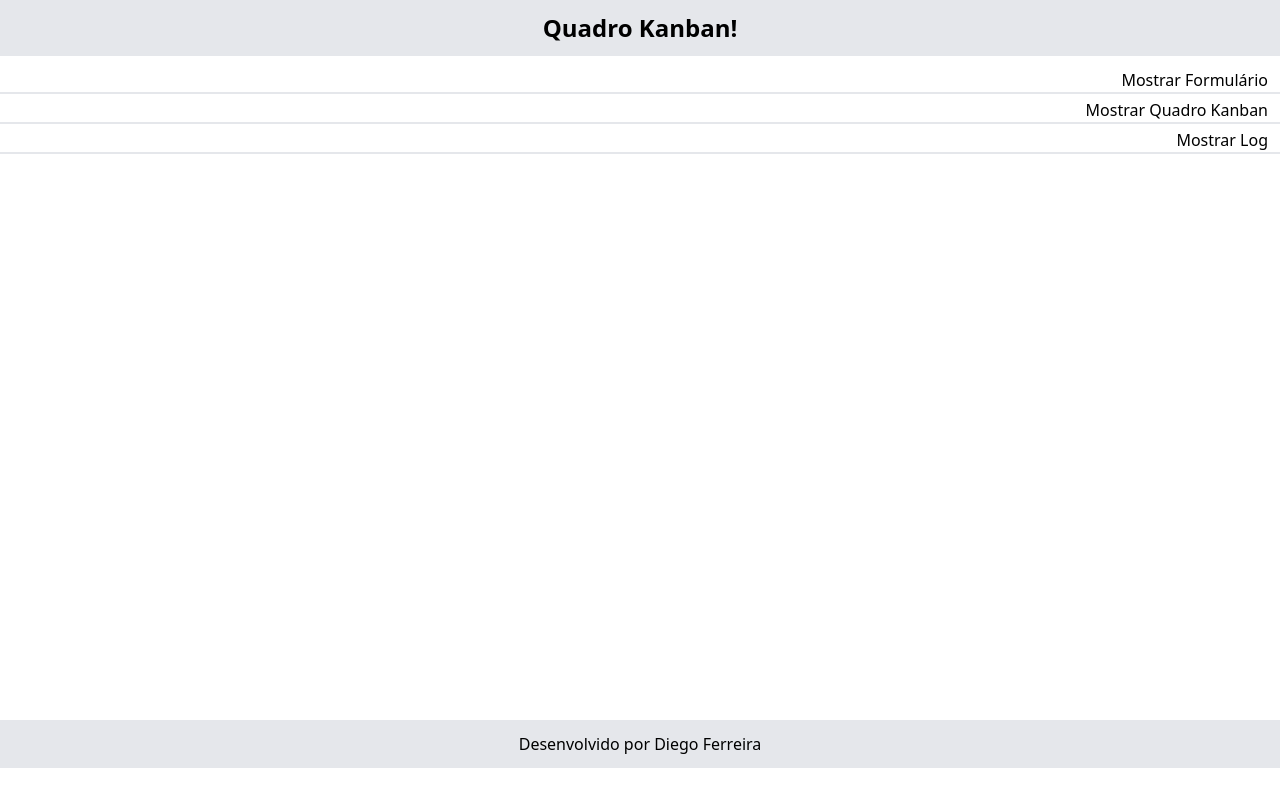
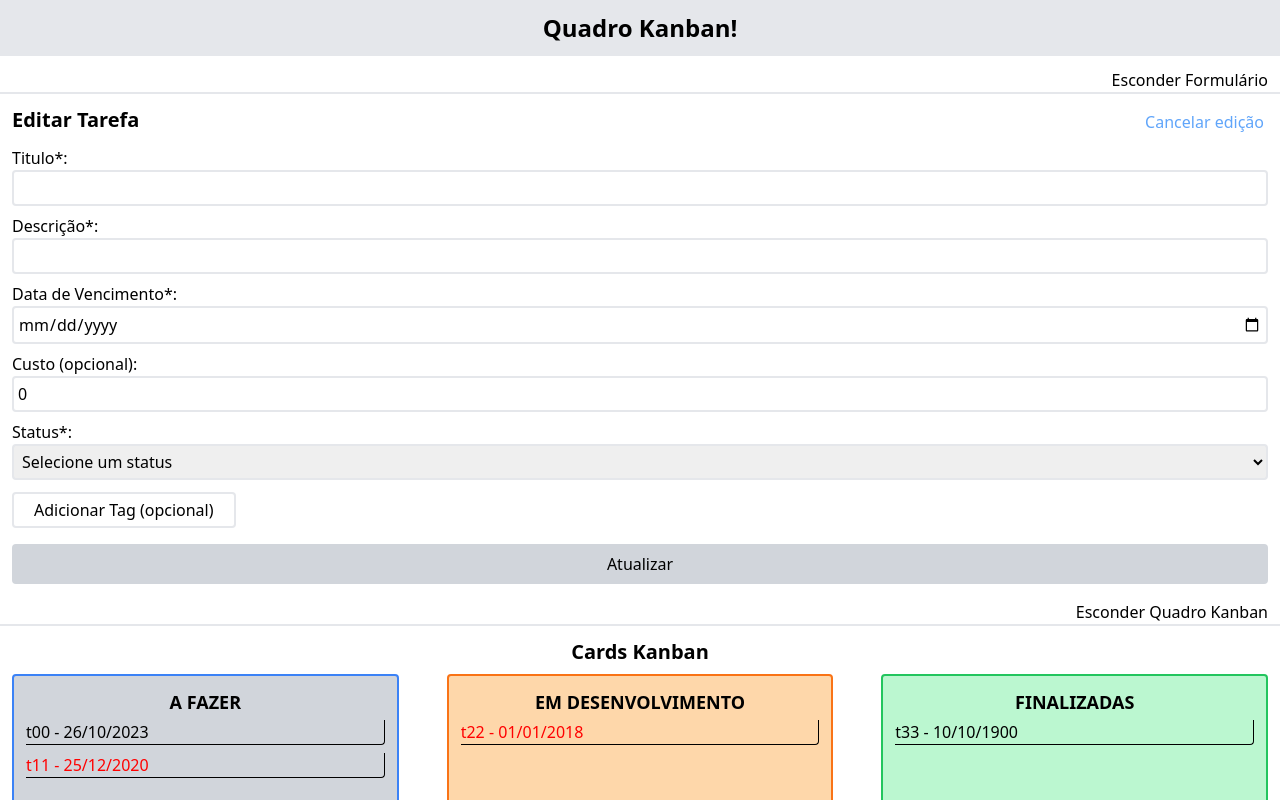
Before and after one commit to diegonf/Studies_SantanderCoders_FrontEndAngularI, an Angular app in the folder proj/: page / in a window 1280 px wide. Shown: the top 800 px of the page. Built offline with nearby package versions, Linux system fonts and the light colour scheme.

Commit message:
finalizado edit

```diff
--- a/proj/src/app/app.component.html
+++ b/proj/src/app/app.component.html
@@ -8,7 +8,13 @@
       <button class="mr-3" (click)="setShowForm(false)" *ngIf="showForm">Esconder Formulário</button>
     </div>
     <!-- <app-task-form [tasks]="listTask" ></app-task-form> -->
-    <app-task-form-reactive (addTask)="addNewTask($event)" *ngIf="showForm"></app-task-form-reactive>
+    <app-task-form-reactive
+      *ngIf="showForm"
+      (addTask)="addNewTask($event)"
+      (editTask)="editTask($event)"
+      (cancelEditting)="setEditTask(null)"
+      [taskToBeEditted]="taskToBeEditted"
+    ></app-task-form-reactive>
   </div>
   <div class="mb-1">
     <div class="border-b-2 flex justify-end">
@@ -23,11 +29,16 @@
       <button class="mr-3" (click)="setShowLog(true)" *ngIf="!showLog">Mostrar Log</button>
       <button class="mr-3" (click)="setShowLog(false)" *ngIf="showLog">Esconder Log</button>
     </div>
-    <app-task-table [taskList]="tableListTask" *ngIf="showLog"></app-task-table>
+    <app-task-table [log]="log" *ngIf="showLog"></app-task-table>
   </div>
 
   <div>
-    <app-task-view [selectedTask]="selectedTask" (hideTask)="setHideTask()"></app-task-view>
+    <app-task-view
+      [selectedTask]="selectedTask"
+      (hideTask)="setHideTask()"
+      (editTask)="setEditTask($event)"
+      (deleteTask)="deleteTask($event)"
+    ></app-task-view>
   </div>
 </main>
 <footer class="bg-gray-200 w-screen">
--- a/proj/src/app/app.component.ts
+++ b/proj/src/app/app.component.ts
@@ -1,13 +1,5 @@
 import { Component } from '@angular/core';
 import { Task } from './models/task.model';
-
-// export interface IListTask {
-//   title: string;
-//   description: string;
-//   date: Date;
-//   category: string;
-//   status: string;
-// }
 
 @Component({
   selector: 'app-root',
@@ -17,67 +9,49 @@ import { Task } from './models/task.model';
 export class AppComponent {
   listTask: Task[] = [
     {
-      title: 'tarefa a fazer',
-      description: 'desc a fazer',
-      cost: 10,
+      id: 0,
+      title: 't00',
+      description: 'd0',
+      cost: 0,
       date: new Date(),
       status: 'A Fazer',
       tags: ['Angular', 'Angular2']
     },
     {
-      title: 'tarefa a fazer',
-      description: 'desc a fazer',
-      cost: 10,
+      id: 1,
+      title: 't11',
+      description: 'd1',
+      cost: 1,
       date: new Date('12/25/2020'),
       status: 'A Fazer',
-      tags: []
+      tags: ['tarefa1', 'sei la']
     },
     {
-      title: 'tarefa a fazer',
-      description: 'desc a fazer',
-      cost: 10,
-      date: new Date('02/06/1991'),
-      status: 'A Fazer',
-      tags: []
+      id: 2,
+      title: 't22',
+      description: 'd2',
+      cost: 2,
+      date: new Date('01/01/2018'),
+      status: 'Em Desenvolvimento',
+      tags: ['2']
     },
     {
-      title: 'tarefa em andamento',
-      description: 'desc em andamento',
-      cost: 10,
-      date: new Date(),
-      status: 'Em Desenvolvimento',
-      tags: []
-    },
-    {
-      title: 'tarefa em andamento',
-      description: 'desc em andamento',
-      cost: 10,
-      date: new Date('01/01/2018'),
-      status: 'Em Desenvolvimento',
-      tags: []
-    },
-    {
-      title: 'tarefa finalizada',
-      description: 'desc finalizada',
-      cost: 10,
-      date: new Date(),
-      status: 'Finalizada',
-      tags: []
-    },
-    {
-      title: 'tarefa finalizada',
-      description: 'desc finalizada',
-      cost: 10,
+      id: 3,
+      title: 't33',
+      description: 'd3',
+      cost: 3,
       date: new Date('10/10/1900'),
       status: 'Finalizada',
-      tags: []
-    }
+      tags: ['finalizada a mto tempo', 'nois']
+    },
   ];
+  taskToBeEditted: Task | null = null;
   selectedTask: Task | null = null;
-  tableListTask: Task[] = [];
-  showForm = false;
-  showKanban = false;
-  showLog = false;
+  log: Task[] = [];
+  showForm = true;
+  showKanban = true;
+  showLog = true;
+  id = 10;
 
   setShowForm(showForm: boolean) {
     this.showForm = showForm;
@@ -91,7 +65,7 @@ export class AppComponent {
 
   setSelectedTask(task: Task) {
     this.selectedTask = task;
-    this.tableListTask.push(task);
+    this.log.push(task);
   }
 
   setHideTask() {
@@ -99,7 +73,35 @@ export class AppComponent {
   }
 
   addNewTask(task: Task) {
-    this.listTask.push(task);
+    this.listTask.push({...task, id: ++this.id});
     alert('Tarefa cadastrada com sucesso!');
   }
+
+  deleteTask(task: Task) {
+    const taskIndex = this.listTask.findIndex(item => item.id === task.id);
+    if(taskIndex === -1) {
+      alert(`ID ${task.id} não encontrado!`);
+      return;
+    }
+
+    this.listTask.splice(taskIndex, 1);
+    this.taskToBeEditted = null;
+    alert(`Task #${task.id} deletada com sucesso!`);
+  }
+
+  setEditTask(task: Task | null){
+    this.taskToBeEditted = task;
+    if(task) this.showForm = true;
+  }
+
+  editTask(task: Task) {
+    const taskIndex = this.listTask.findIndex(item => item.id === task.id);
+    if(taskIndex === -1) {
+      alert(`ID ${task.id} não encontrado!`);
+      return;
+    }
+    this.listTask.splice(taskIndex, 1, task);
+    this.taskToBeEditted = null;
+    alert(`Task #${task.id} alterada com sucesso!`);
+  }
 }
--- a/proj/src/app/components/task-form-reactive/task-form-reactive.component.html
+++ b/proj/src/app/components/task-form-reactive/task-form-reactive.component.html
@@ -1,5 +1,11 @@
-<div class="mx-auto max-w-xl p-3 container">
-    <h2 class="w-full mb-3 font-bold text-xl">Adicionar Nova Tarefa</h2>
+<div class="mx-auto w-full p-3 container relative">
+    <ng-container *ngIf="!editTask">
+        <h2 class="w-full mb-3 font-bold text-xl">Adicionar Nova Tarefa</h2>
+    </ng-container>
+    <ng-container *ngIf="editTask">
+        <h2 class="w-full mb-3 font-bold text-xl">Editar Tarefa</h2>
+        <button class="text-blue-400 hover:underline absolute top-4 right-4" (click)="setCancelEditting()">Cancelar edição</button>
+    </ng-container>
 
     <form [formGroup]="taskForm" (ngSubmit)="submitTask(formDir)" #formDir="ngForm" class="w-full">
         <div class="w-full mb-2">
@@ -68,6 +74,11 @@
             </div>
         </div>
 
-        <button type="submit" class="mt-2 w-full text-center p-1 bg-gray-300 rounded">Enviar</button>
+        <ng-container *ngIf="!editTask">
+            <button type="submit" class="mt-2 w-full text-center p-2 bg-gray-300 rounded">Adicionar</button>
+        </ng-container>
+        <ng-container *ngIf="editTask">
+            <button type="submit" class="mt-2 w-full text-center p-2 bg-gray-300 rounded">Atualizar</button>
+        </ng-container>
     </form>
 </div>
--- a/proj/src/app/components/task-form-reactive/task-form-reactive.component.ts
+++ b/proj/src/app/components/task-form-reactive/task-form-reactive.component.ts
@@ -1,4 +1,4 @@
-import { Component, EventEmitter, Input, Output } from '@angular/core';
+import { Component, EventEmitter, Input, OnInit, Output } from '@angular/core';
 import { FormArray, FormBuilder, FormGroup, FormGroupDirective, NgForm, Validators } from '@angular/forms';
 import { Task } from 'src/app/models/task.model';
 
@@ -10,8 +10,20 @@ import { Task } from 'src/app/models/task.model';
 export class TaskFormReactiveComponent {
   constructor(private formBuilder: FormBuilder) { }
 
-  @Input() editTask: Task | null = null;
+  @Input() taskToBeEditted: Task | null = null;
   @Output() addTask = new EventEmitter();
+  @Output() editTask = new EventEmitter();
+  @Output() cancelEditting = new EventEmitter();
+
+  ngOnChanges() {
+    if(this.taskToBeEditted) {
+      this.taskForm.reset({
+        ...this.taskToBeEditted,
+        date: new Date(this.taskToBeEditted.date).toISOString().split('T')[0]
+      });
+      this.taskToBeEditted.tags.forEach(tag => this.addTag(tag));
+    }
+  }
 
   public taskForm: FormGroup = this.formBuilder.group({
     title: ['', Validators.required],
@@ -32,15 +44,24 @@ export class TaskFormReactiveComponent {
 
   submitTask(formDir: FormGroupDirective) {
     if (this.taskForm.invalid) return;
-    this.addTask.emit(this.taskForm.value);
 
-    this.clearForm(formDir);
+    if(this.taskToBeEditted) {
+      this.editTask.emit({...this.taskForm.value, id: this.taskToBeEditted.id})
+    } else {
+      this.addTask.emit(this.taskForm.value);
+    }
+
+    formDir.resetForm(); // limpa o FormGroupDirective para limpar os estados do form (valid / invalid / submitted)
+    this.clearForm();
   }
 
-  clearForm(formDir: FormGroupDirective) {
-    formDir.resetForm(); // limpa o FormGroupDirective para limpar os estados do form (valid / invalid / submitted)
+  setCancelEditting() {
+    this.cancelEditting.emit();
+    this.clearForm();
+  }
+
+  clearForm() {
     this.taskForm.reset(); // limpa todos os campos do formulário (exceto o tags)
-
     while (this.tags.controls.length !== 0) { // limpa todos os campos da lista tags
       this.tags.removeAt(0);
     }
--- a/proj/src/app/components/task-form/task-form.component.ts
+++ b/proj/src/app/components/task-form/task-form.component.ts
@@ -24,7 +24,7 @@ export class TaskFormComponent {
     if (form.invalid) return;
 
     const t: Task = form.value;
-    const newTask = new Task(this.title, t.description, t.date, t.cost, t.status);
+    const newTask = new Task(this.title, t.description, t.date, t.cost, t.status, []);
     this.tasks.push(newTask);
   }
 }
--- a/proj/src/app/components/task-list/task-list.component.html
+++ b/proj/src/app/components/task-list/task-list.component.html
@@ -2,7 +2,7 @@
   <h2 class="w-full text-center font-bold text-xl mb-2">Cards Kanban</h2>
   <div class="flex justify-center gap-12">
     <ng-container *ngFor="let card of kanbanCards">
-      <div class="bg-gray-300 min-h-[25rem] grow p-3 rounded border-2" [ngClass]="card.class">
+      <div class="bg-gray-300 min-h-[25rem] w-[31%] p-3 rounded border-2" [ngClass]="card.class">
         <h3 class="text-lg font-bold w-full mb-1 text-center">{{ card.title | uppercase}}</h3>
         <ul>
           <ng-container *ngFor="let task of tasks">
--- a/proj/src/app/components/task-table/task-table.component.html
+++ b/proj/src/app/components/task-table/task-table.component.html
@@ -13,7 +13,7 @@
       </tr>
     </thead>
 
-    <tbody *ngFor="let task of taskList" class="w-full">
+    <tbody *ngFor="let task of log" class="w-full">
         <tr class="w-full">
           <td class="border border-gray-400 px-2 py-1">{{ task.title }}</td>
           <td class="border border-gray-400 px-2 py-1">{{ task.description }}</td>
--- a/proj/src/app/components/task-table/task-table.component.ts
+++ b/proj/src/app/components/task-table/task-table.component.ts
@@ -7,5 +7,5 @@ import { Task } from 'src/app/models/task.model';
   styleUrls: ['./task-table.component.scss']
 })
 export class TaskTableComponent {
-  @Input() taskList: Task[] = [];
+  @Input() log: Task[] = [];
 }
--- a/proj/src/app/models/task.model.ts
+++ b/proj/src/app/models/task.model.ts
@@ -5,14 +5,16 @@ export class Task {
   status: Status;
   cost: number;
   tags: string[];
+  id: number;
 
-  constructor(title = '', description: string, date = new Date(), cost: number, status: Status, tags: string[] = []) {
+  constructor(title = '', description: string, date: Date, cost: number, status: Status, tags: string[], id = 0) {
     this.title = title;
     this.description = description;
     this.date = date;
     this.cost = cost;
     this.status = status;
     this.tags = tags;
+    this.id = id;
   }
 }
 
```
Also changed, not shown: proj/src/app/components/task-view/task-view.component.html (+11 -7 lines), proj/src/app/components/task-view/task-view.component.ts (+12 -0 lines).
